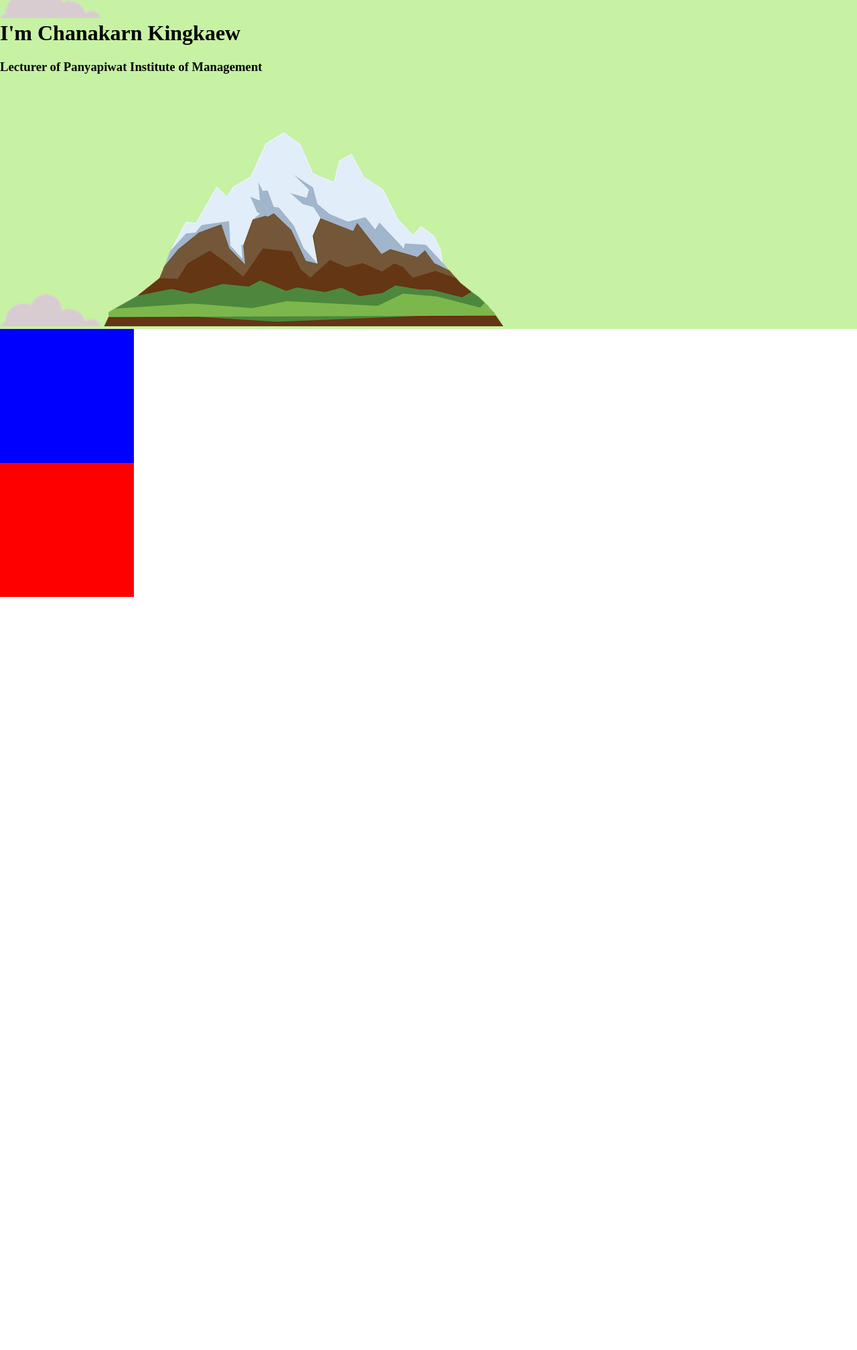
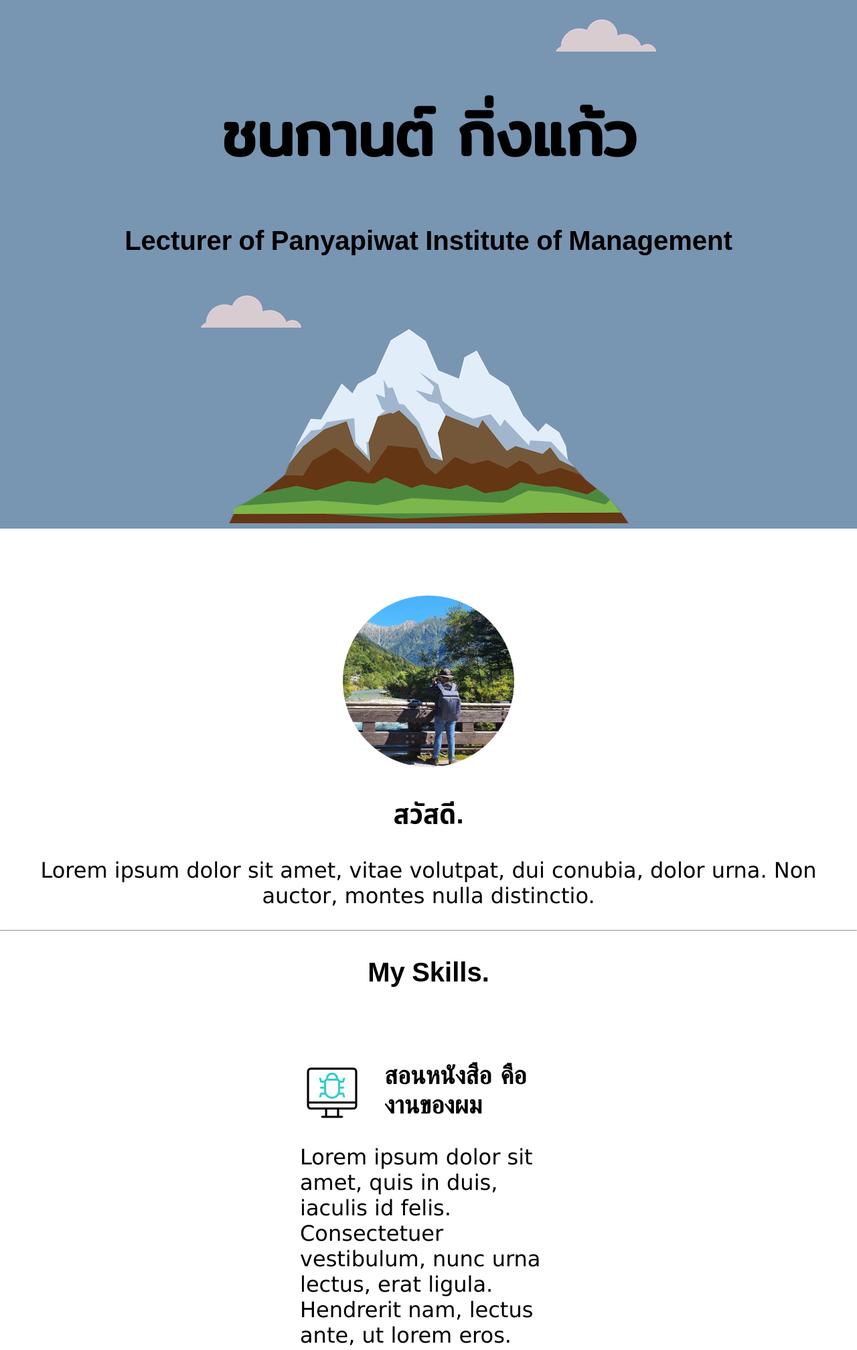
Before and after one commit to oakabc/css_my_site, a plain HTML site: page index.html in a window 1280 px wide. Shown: the part 21-2036 px from the top of the page at 67% size. Before the commit the page ends 912 px from the top, so only its background shows below. Drawn offline with Linux system fonts and the light colour scheme.

Commit message:
New version

```diff
--- a/css/styles.css
+++ b/css/styles.css
@@ -1,31 +1,95 @@
-div {
-background-color: #C7F2A4
-
+body {
+  margin: 0px;
+  text-align: center;
+  font-family: verdana, sans-serif;
+  font-size: 2em;
 }
 
-body {
-  margin: 0;
+
+div {
+  /* height: 300px; */
+  /* background-color: #7895B2; */
 }
 
 h1 {
-  margin-top: 0;
+
+  margin-top: 50px;
+  font-family: 'Mitr', sans-serif;
+  font-size: 5.625rem;
+
+}
+h2 {
+  font-family: 'Noto Sans Thai', sans-serif;
+  font-size: 2.5rem;
 }
 
-.example-div {
-  background-color: powderblue;
-height: 300px;
-width: 300px;
-padding: 20px;
+.top-container {
+  position:relative;
+  background-color: #7895B2;
+  padding-top: 100px;
+
 }
-
+/*
 .middle-container {
   height: 200px;
   width: 200px;
   background-color: blue;
 }
-
 .bottom-container {
-  height: 200px;
+  height:200px;
   width: 200px;
   background-color: red;
+} */
+
+.example-div {
+  height: 600px;
+  width: 600px;
+  background-color: pink;
+  border: solid;
+  border-width: 50px;
+  border-top: 0px;
+  padding: 50px;
+  /* overflow:hidden; */
+  margin: 10px;
 }
+
+.top-cloud {
+  position:absolute;
+  right: 300px;
+  top: 50px;
+}
+
+.bottom-cloud {
+  position:absolute;
+  left:300px;
+  bottom:300px;
+}
+.profile {
+  /* padding-top:100px; */
+  margin-top:100px;
+}
+.profile-image {
+
+  width:20%;
+
+}
+
+.skill-row {
+  width: 30%;
+  margin: 100px auto;
+  text-align: left;
+}
+
+.virus-img{
+  width: 25%;
+  float:left;
+  margin-right: 30px;
+}
+.java-img{
+  width: 25%;
+  float:right;
+  margin-bottom: 30px;
+}
+.java-desc{
+  clear: right;
+}
--- a/index.html
+++ b/index.html
@@ -2,22 +2,62 @@
 <html lang="en" dir="ltr">
   <head>
     <meta charset="utf-8">
-    <title>This is Chanakarn Kingkaew</title>
+    <title>I'm Chanakarn Kingkaew</title>
+    <link rel="icon" href="faviconcopy.ico">
     <link rel="stylesheet" href="css/styles.css">
+    <link rel="preconnect" href="https://fonts.gstatic.com" crossorigin>
+    <link href="https://fonts.googleapis.com/css2?family=Mitr&display=swap" rel="stylesheet">
+
   </head>
   <body>
-    <div class="">
-      <img src="images/cloud.png" alt="">
-      <h1>I'm Chanakarn Kingkaew</h1>
-      <h3>Lecturer of Panyapiwat Institute of Management</h3>
-      <img src="images/cloud.png" alt="">
-      <img src="images/mountain.png" alt="">
+    <div class="top-container">
+      <img class = "top-cloud" src="images/cloud.png" alt="">
+      <h1>ชนกานต์ กิ่งแก้ว</h1>
+  <h2 class="job-title">Lecturer of Panyapiwat Institute of Management</h2>
+  <img class = "bottom-cloud" src="images/cloud.png" alt="">
+  <img src="images/mountain.png" alt="">
     </div>
+
     <div class="middle-container">
+      <div class="profile">
+        <img class = "profile-image" src="images/oak.png" alt="">
+        <h2>สวัสดี.</h2>
+        <p>Lorem ipsum dolor sit amet, vitae volutpat, dui conubia, dolor urna. Non auctor, montes nulla distinctio.</p>
+      </div>
+      <hr>
+      <div class="skills">
+        <h2>My Skills.</h2>
+        <div class="skill-row">
+          <img class="virus-img" src="images/virus.gif" alt="">
+          <h3>สอนหนังสือ คืองานของผม</h3>
+          <p>Lorem ipsum dolor sit amet, quis in duis, iaculis id felis. Consectetuer vestibulum, nunc urna lectus, erat ligula. Hendrerit nam, lectus ante, ut lorem eros.</p>
+        </div>
+        <div class="skill-row">
+          <img class="java-img" src="images/java.png" alt="">
+          <!-- <a href="https://www.flaticon.com/free-icons/java" title="java icons">Java icons created by Freepik - Flaticon</a> -->
+          <h3>Java</h3>
+          <p class="java-desc">Lorem ipsum dolor sit amet, mauris sed consectetuer. Etiam et eu, bibendum interdum, lacus quis mauris. Curabitur wisi, quisque vel eu, rutrum nam.</p>
+        </div>
+      </div>
+      <hr>
+      <div class="contact-me">
+        <h2>Get In Touch</h2>
+        <h3>Lorem ipsum dolor sit amet, non elit.</h3>
+        <p>Lorem ipsum dolor sit amet, in quis, aenean amet. Phasellus sodales, tellus donec dui, ornare erat.</p>
+        <a class="btn" href="mailto:name@email.com">CONTACT ME</a>
 
+      </div>
     </div>
+
+
     <div class="bottom-container">
+      <a class="footer-link" href="https://www.linkedin.com/">LinkedIn</a>
+      <a class="footer-link" href="https://twitter.com/">Twitter</a>
+      <a class="footer-link" href="https://www.oak.in.th/">Website</a>
+      <p>© Name Surname.</p>
+    </div>
 
-    </div>
+
+
   </body>
 </html>
```
Also changed, not shown: favicon.ico (added), faviconcopy.ico (added), images/ai.png (added), images/coaching.png (added), images/java.png (added), images/java0.png (added), images/oak.png (added), images/virus.gif (added).
